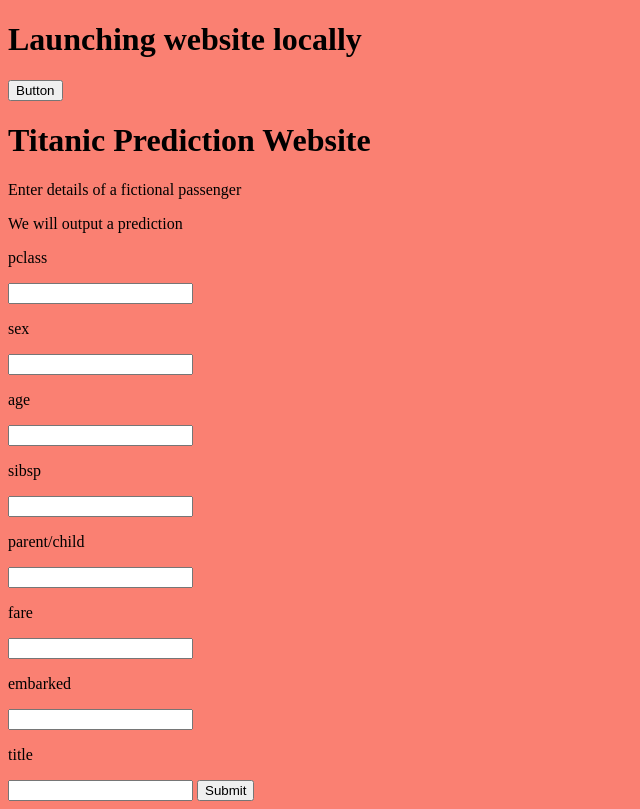
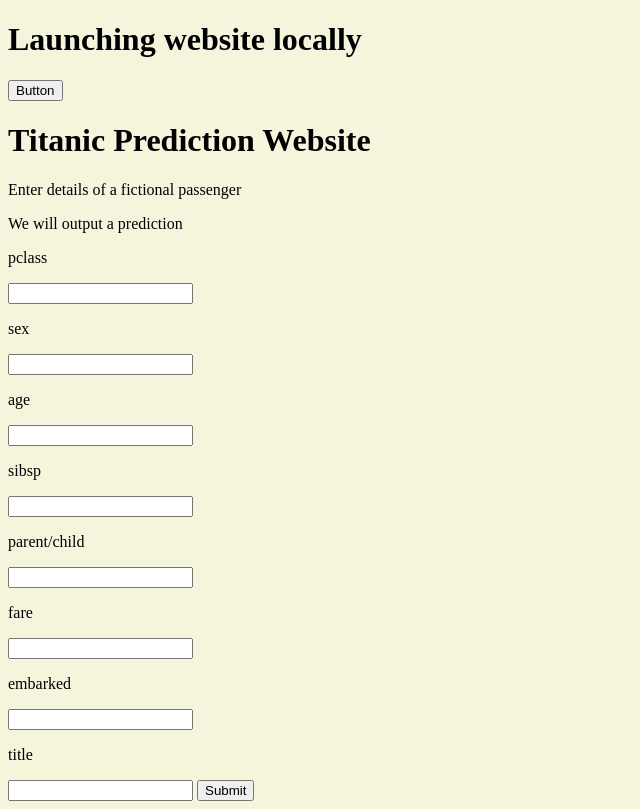
Before and after one commit to tcruz88/titanic_survival_predictor, a Django app: page / in a window 1280 px wide. Shown: the whole page, without its empty margins (0-640 px from the left). Run offline with Django 3.2, Linux system fonts and the light colour scheme.

Commit message:
change color

```diff
--- a/static/style.css
+++ b/static/style.css
@@ -1,3 +1,3 @@
 body {
-    background-color: salmon;
+    background-color: beige;
 }
```
